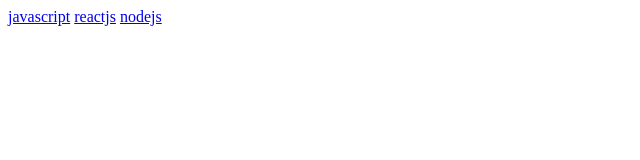
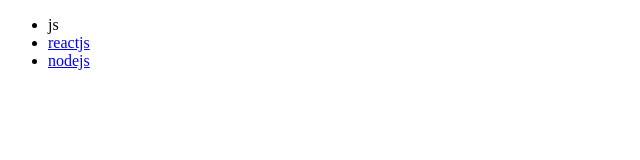
Before and after one commit to vaekek/vaekek.github.io, a plain HTML site: page index.html in a window 1280 px wide. Shown: the whole page, without its empty margins (0-640 px from the left). Drawn offline with Linux system fonts and the light colour scheme.

Commit message:
updated index

```diff
--- a/index.html
+++ b/index.html
@@ -7,8 +7,10 @@
     <title>Notes</title>
 </head>
 <body>
-    <a href="/js/index.html">javascript</a>
-    <a href="/reactjs/index.html">reactjs</a>
-    <a href="/nodejs/index.html">nodejs</a>
+    <ul>
+        <li><a href="/js/index.html"></a>js</li>
+        <li><a href="/reactjs//index.html">reactjs</a></li>
+        <li><a href="/nodejs/index.html">nodejs</a></li>
+    </ul>
 </body>
 </html>
```
